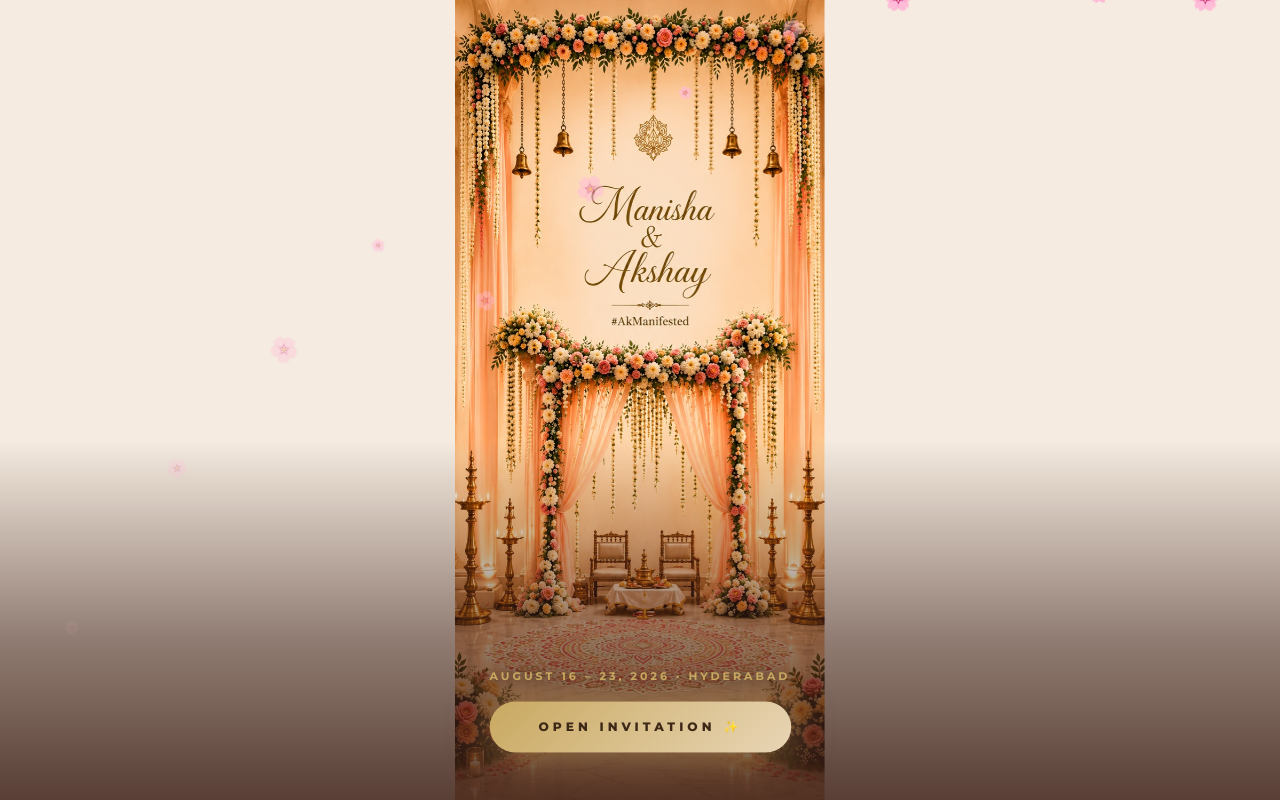
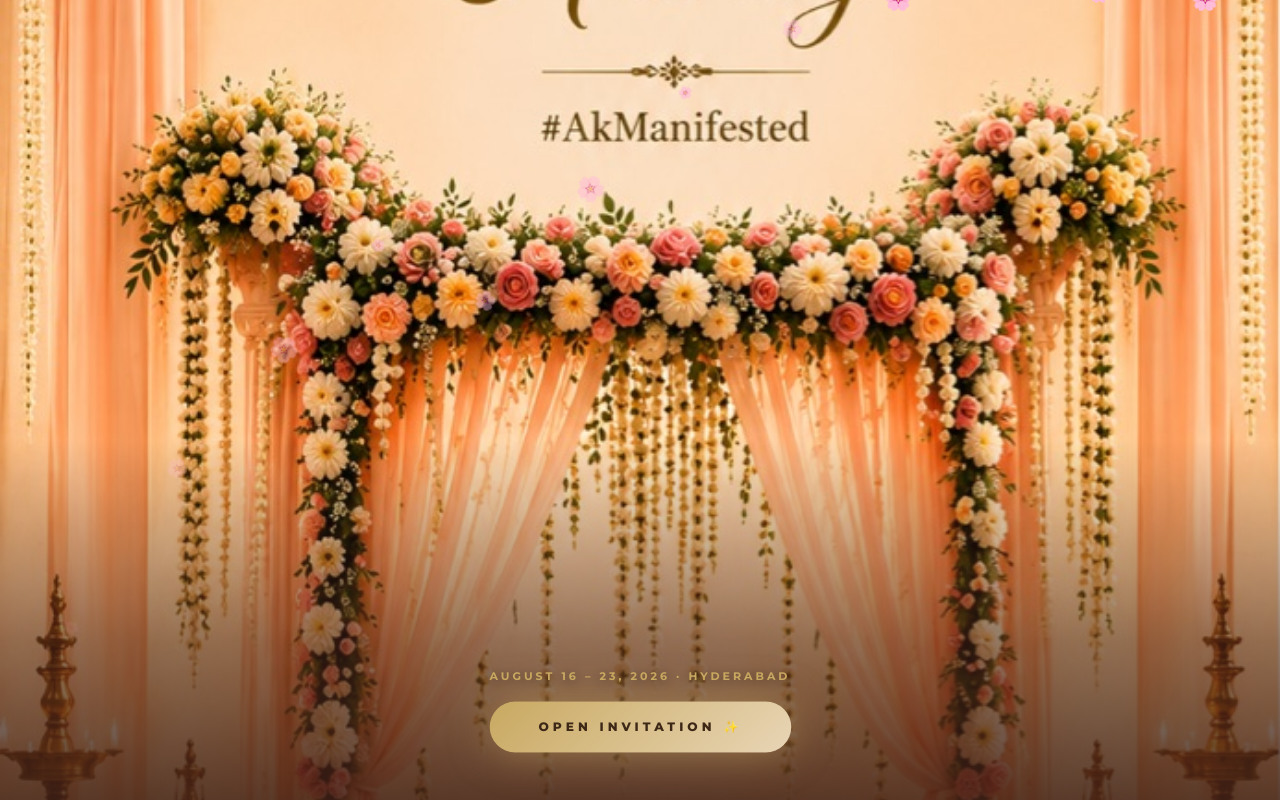
Before and after one commit to manoharmoku4/final_wedding_invite, a Next.js app: page / in a window 1280 px wide. Built offline with nearby package versions, Linux system fonts and the light colour scheme.

Commit message:
Revert cover image back to cover-fit cropping

```diff
--- a/app/page.tsx
+++ b/app/page.tsx
@@ -769,7 +769,7 @@ export default function Home() {
           <img
             src="/images/cover.jpg"
             alt="Manisha & Akshay"
-            style={{ position: "absolute", inset: 0, width: "100%", height: "100%", objectFit: "contain", zIndex: 0 }}
+            style={{ position: "absolute", inset: 0, width: "100%", height: "100%", objectFit: "cover", zIndex: 0 }}
           />
           <div
             style={{
```
